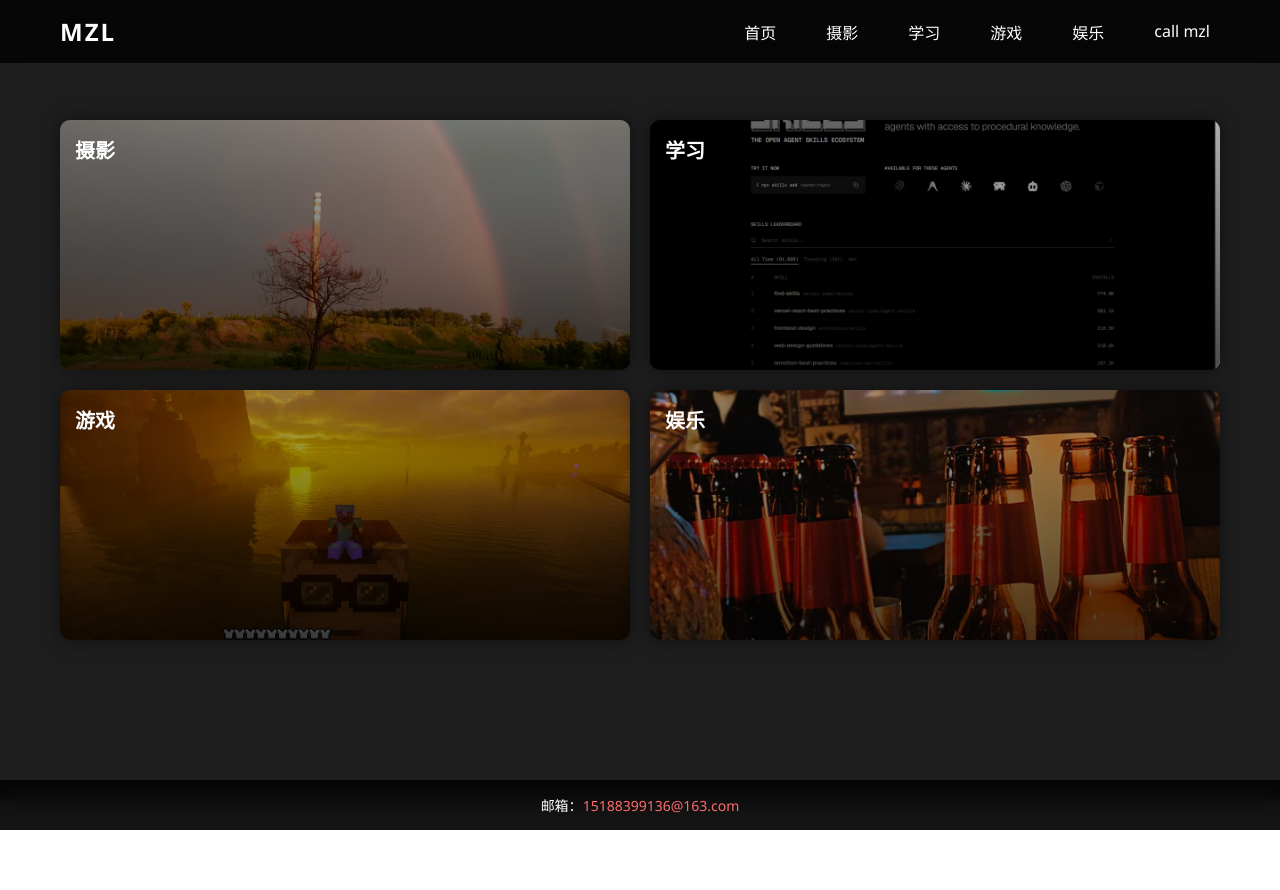
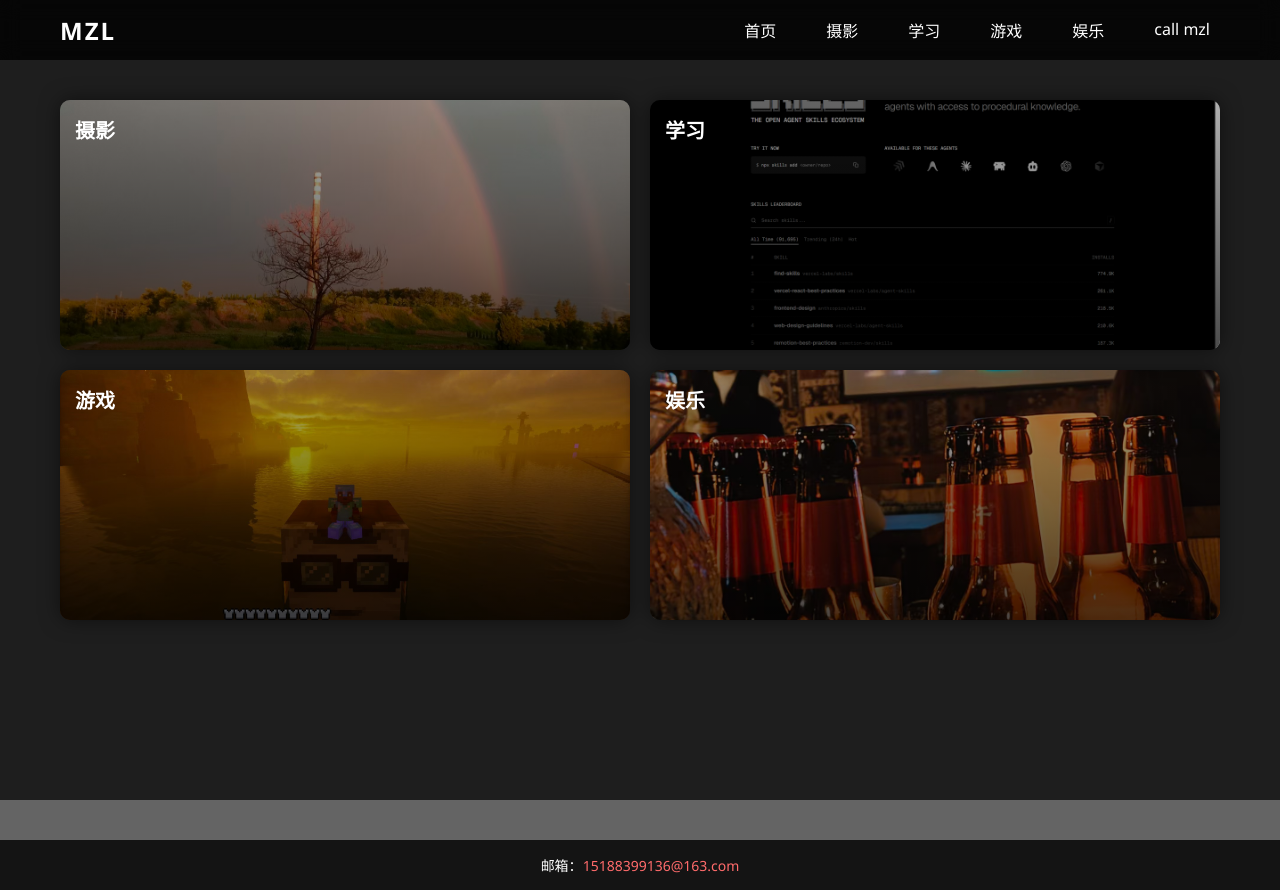
Before and after one commit to MziL-1/mzl-SelfPage, a plain HTML site: page mzl-page/index.html in a window 1280 px wide. Before the commit the page ends 830 px from the top, so only its background shows below. Drawn offline with Linux system fonts and the light colour scheme.

Commit message:
修复导航栏
03

```diff
--- a/mzl-page/css/common.css
+++ b/mzl-page/css/common.css
@@ -7,13 +7,11 @@
     --input-bg: rgba(255, 255, 255, 0.1);
     --border-color: rgba(255, 255, 255, 0.3);
 }
-
 * {
     margin: 0;
     padding: 0;
     box-sizing: border-box;
 }
-
 body {
     font-family: 'Segoe UI', 'Microsoft YaHei', sans-serif;
     color: var(--text-color);
@@ -21,7 +19,6 @@
     background: url('../images/bg.jpg') no-repeat center center fixed;
     background-size: cover;
 }
-
 body::before {
     content: '';
     position: fixed;
@@ -32,66 +29,58 @@
     background: var(--bg-overlay);
     z-index: -1;
 }
-
 a {
     color: inherit;
     text-decoration: none;
 }
-
 /* Header */
 .header {
     position: fixed;
     top: 0;
-    width: 100%;
+    left: 0;
+    right: 0;
+    height: 60px;
     background: rgba(0, 0, 0, 0.8);
     backdrop-filter: blur(10px);
-    z-index: 1000;
-    padding: 15px 0;
+    z-index: 9999;
 }
-
 .nav {
     max-width: 1200px;
+    height: 100%;
     margin: 0 auto;
     display: flex;
     justify-content: space-between;
     align-items: center;
     padding: 0 20px;
 }
-
 .logo {
     font-size: 24px;
     font-weight: bold;
     letter-spacing: 2px;
 }
-
 .nav-links {
     display: flex;
     gap: 30px;
     list-style: none;
 }
-
 .nav-links a {
     font-size: 16px;
     transition: color 0.3s;
     padding: 5px 10px;
 }
-
 .nav-links a:hover {
     color: var(--accent-color);
 }
-
 /* Main Content */
 .main {
-    padding-top: 80px;
-    min-height: calc(100vh - 60px);
+    padding-top: 60px;
+    min-height: 100vh;
 }
-
 .container {
     max-width: 1200px;
     margin: 0 auto;
     padding: 40px 20px;
 }
-
 /* Cards */
 .card {
     position: relative;
@@ -103,12 +92,10 @@
     transition: transform 0.3s, box-shadow 0.3s;
     box-shadow: var(--card-shadow);
 }
-
 .card:hover {
     transform: scale(1.05);
     box-shadow: var(--hover-shadow);
 }
-
 .card::before {
     content: '';
     position: absolute;
@@ -119,7 +106,6 @@
     background: linear-gradient(to bottom, rgba(0,0,0,0.3) 0%, rgba(0,0,0,0.7) 100%);
     z-index: 1;
 }
-
 .card-title {
     position: absolute;
     top: 15px;
@@ -128,26 +114,21 @@
     font-weight: bold;
     z-index: 2;
 }
-
 /* Grid Layout */
 .grid {
     display: grid;
     gap: 20px;
 }
-
 .grid-2x2 {
     grid-template-columns: repeat(2, 1fr);
 }
-
 .grid-6 {
     grid-template-columns: repeat(6, 1fr);
 }
-
 .grid-6 .card:first-child {
     grid-row: span 2;
     grid-column: span 2;
 }
-
 /* Footer */
 .footer {
     position: relative;
@@ -159,18 +140,15 @@
     text-align: center;
     margin-top: 40px;
 }
-
 .footer-content {
     max-width: 1200px;
     margin: 0 auto;
     padding: 0 20px;
     font-size: 14px;
 }
-
 .footer-content a {
     color: var(--accent-color);
 }
-
 /* Button */
 .btn {
     padding: 10px 20px;
@@ -182,20 +160,16 @@
     font-size: 14px;
     transition: background 0.3s;
 }
-
 .btn:hover {
     background: #ff5252;
 }
-
 .btn-secondary {
     background: transparent;
     border: 1px solid var(--border-color);
 }
-
 .btn-secondary:hover {
     background: rgba(255, 255, 255, 0.1);
 }
-
 /* Modal */
 .modal {
     display: none;
@@ -205,15 +179,13 @@
     width: 100%;
     height: 100%;
     background: rgba(0, 0, 0, 0.8);
-    z-index: 2000;
+    z-index: 10000;
     justify-content: center;
     align-items: center;
 }
-
 .modal.active {
     display: flex;
 }
-
 .modal-content {
     background: rgba(30, 30, 30, 0.95);
     padding: 30px;
@@ -223,18 +195,15 @@
     max-height: 90vh;
     overflow-y: auto;
 }
-
 .modal-header {
     display: flex;
     justify-content: space-between;
     align-items: center;
     margin-bottom: 20px;
 }
-
 .modal-header h2 {
     font-size: 20px;
 }
-
 .modal-close {
     background: none;
     border: none;
@@ -242,18 +211,15 @@
     font-size: 24px;
     cursor: pointer;
 }
-
 /* Form */
 .form-group {
     margin-bottom: 20px;
 }
-
 .form-group label {
     display: block;
     margin-bottom: 8px;
     font-size: 14px;
 }
-
 .form-group input,
 .form-group textarea {
     width: 100%;
@@ -264,18 +230,15 @@
     color: var(--text-color);
     font-size: 14px;
 }
-
 .form-group textarea {
     min-height: 100px;
     resize: vertical;
 }
-
 .form-group input:focus,
 .form-group textarea:focus {
     outline: none;
     border-color: var(--accent-color);
 }
-
 /* Page Header with Button */
 .page-header {
     display: flex;
@@ -283,11 +246,9 @@
     align-items: center;
     margin-bottom: 30px;
 }
-
 .page-header h1 {
     font-size: 28px;
 }
-
 /* Responsive */
 @media (max-width: 768px) {
     .nav-links {
```
